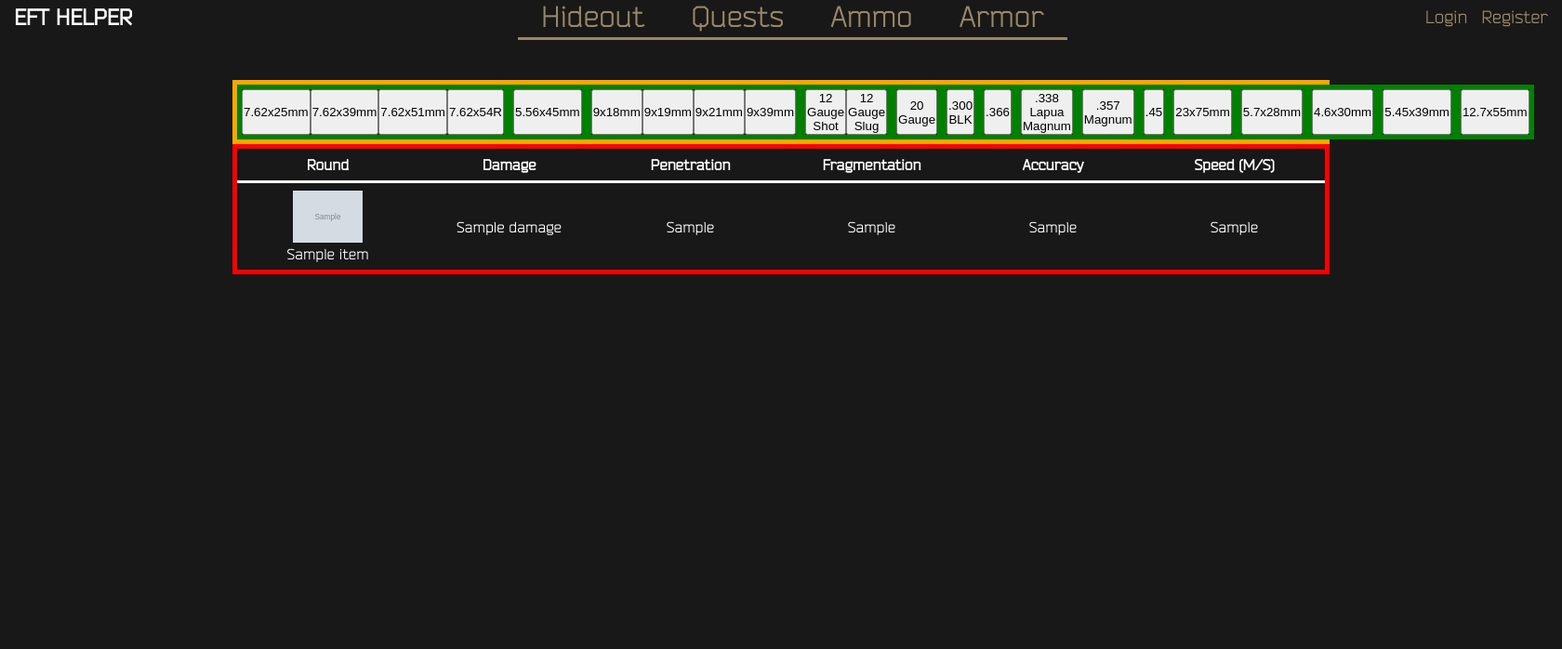
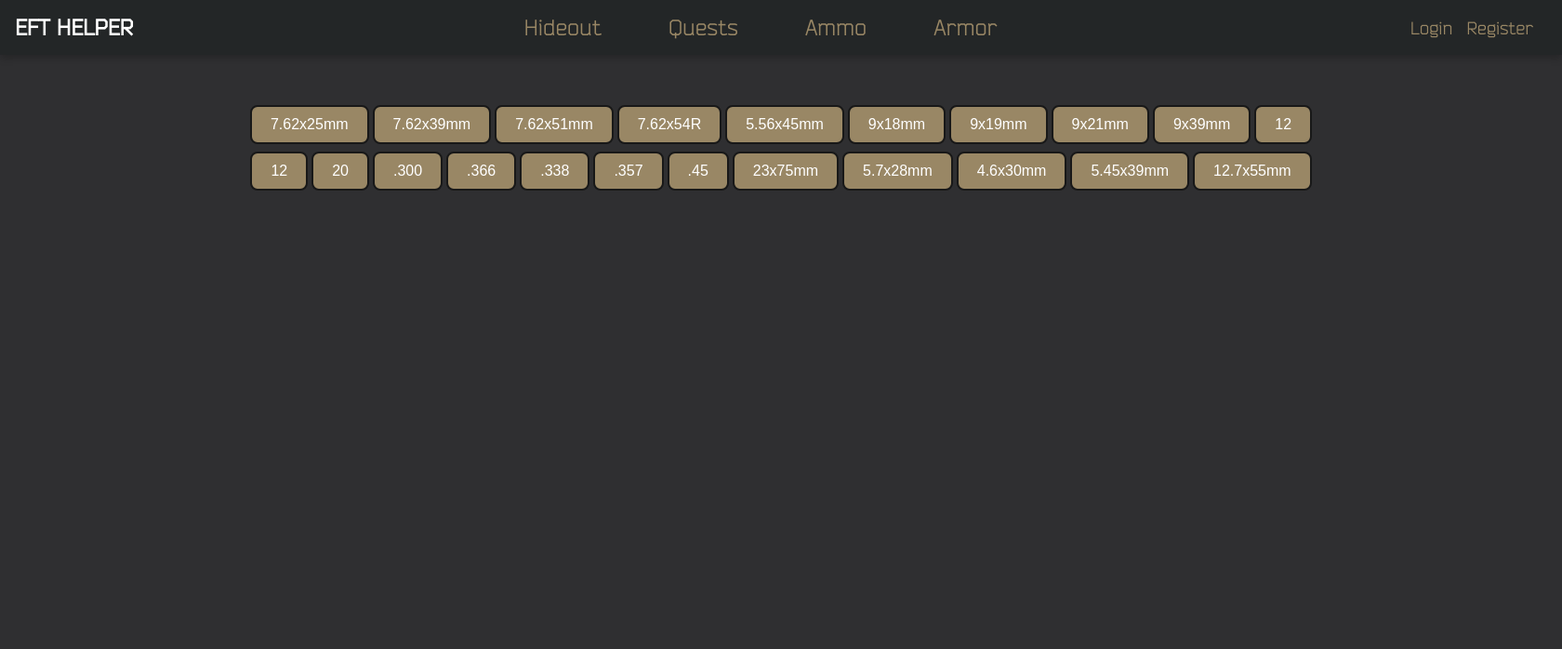
Before and after one commit to NathanSteinway/EFT_Helper, a Flask app: page /ammo in a window 1680 px wide. Shown: the top 698 px of the page at 93% size. Run offline with Flask 3, Linux system fonts and the light colour scheme; tables that the repository leaves empty hold one stand-in row (values such as "Sample post"); grey boxes marked "Sample" are stand-in pictures; a database or web service that is not in the repository returns one stand-in record (values such as "Sample title"); data that the repository does not hold is empty.

Commit message:
styled up the site

```diff
--- a/static/armor.js
+++ b/static/armor.js
@@ -1,6 +1,10 @@
 document.querySelectorAll('.armorClass').forEach(button => {
     button.addEventListener('click', function(event) {
         const armorLvl = event.target.value;
+
+        let chart = document.querySelector('.armor-box')
+
+        chart.style.visibility = 'visible';
 
         console.log(armorLvl)
 
--- a/static/caliber.js
+++ b/static/caliber.js
@@ -1,6 +1,10 @@
 document.querySelectorAll('.caliberBtn').forEach(button => {
     button.addEventListener('click', function(event) {
         const caliber = event.target.value;
+
+        let chart = document.querySelector('.ammo-box')
+
+        chart.style.visibility = 'visible';
 
         console.log(caliber)
 
--- a/static/styles.css
+++ b/static/styles.css
@@ -14,6 +14,7 @@
 }
 
 .flashes {
+    width: 100%;
     text-align: center;
     padding-top: 15px;
     list-style-type: none;
@@ -21,19 +22,40 @@
 
 }
 
+.welcome {
+    width: 100%;
+    padding-top: 10px;
+    text-align: center;
+}
+
 body {
     font-family: Bender;
-    background-color: #181818;
+    background-color: #2F2F31;
     color: white;
 }
 
+
 nav {
-    display:flex;
+    color: white;
+    display: flex;
     justify-content: space-between;
+    padding: 1em;
+    align-items: center;
+    background-color: #232627;
+    box-shadow: 0 4px 8px rgba(0, 0, 0, 0.2);
+    position: relative;
+    z-index: 1000;
 }
 
 nav h1 {
-    padding-left: 15px;
+    font-size: 1.5em;
+    font-weight: bold;
+}
+
+nav h1 a {
+    text-decoration: none;
+    color: inherit;
+    background-color: transparent;
 }
 
 nav ul {
@@ -42,7 +64,6 @@ nav ul {
     align-items: center;
     text-align: center;
     list-style-type: none;
-    padding-left: 30px;
 }
 
 nav div {
@@ -53,13 +74,18 @@ nav div {
 }
 
 nav ul li a {
-    color:#998765;
-    font-size: xx-large;
-    border-bottom: solid;
-    padding-bottom: 5px;
-    padding-left: 25px;
-    padding-right: 25px;
+    font-size: 1.5em;
+    color: #998765;
     text-decoration: none;
+    margin-right: 1em;
+    padding: 0.5em 1em;
+    transition: background-color 0.3s;
+}
+
+nav ul li a:hover {
+    background-color: #998765;
+    color: black;
+    border-radius: 4px;
 }
 
 .log-stuff {
@@ -88,6 +114,7 @@ nav ul li a {
 
 .login_form {
     text-align: center;
+    padding-top: 15px;
 }
 
 .register_form {
@@ -106,6 +133,26 @@ nav ul li a {
     font-size: larger;
     border-bottom: none;
     text-decoration: none;
+}
+
+.btn-box button {
+    background-color: #998765;
+    color: white;
+    border: 2px solid #181818;
+    padding: 10px 20px;
+    text-align: center;
+    text-decoration: none;
+    display: inline-block;
+    font-size: 16px;
+    margin: 4px 2px;
+    cursor: pointer;
+    border-radius: 8px;
+    transition: background-color 0.3s;
+}
+
+.btn-box button:hover {
+    background-color: #181818;
+    color: #998765;
 }
 
 /* HIDEOUT PAGE --------------------------------------------------------------------------- */
@@ -141,6 +188,7 @@ main h1 {
     border-bottom: solid;
     padding-bottom: 25px;
 }
+
 .loot_category ul {
     padding: 0;
 }
@@ -177,17 +225,22 @@ main h1 {
 }
 
 .ammo-box {
-    border: 5px solid red;
+    background-color: #181818;
+    visibility: hidden;
+    border: 5px solid #998765;
 }
 
 .btn-container {
     display:flex;
-    border: 5px solid orange;
+    /* border: 5px solid orange; */
 }
 
 .btn-box {
     display:flex;
-    border: 5px solid green;
+    width: 100%;
+    flex-wrap: wrap;
+    justify-content: center;
+    /* border: 5px solid green; */
 }
 
 table {
@@ -202,12 +255,16 @@ th, td {
 }
 
 th {
-    border-bottom: 3px solid white;
+    border-bottom: 3px solid #998765;
 }
 
 /* zebra stripes */
-tr:nth-child(even) {
+/* tr:nth-child(even) {
     background-color: #2c2c2c;
+} */
+
+tr {
+    border-bottom: 3px solid #998765;
 }
 
 tr:hover {
@@ -222,8 +279,12 @@ tr:hover {
 }
 
 .armor-box {
-    border: 5px solid red;
+    background-color: #181818;
+    visibility: hidden;
+    border: 5px solid #998765;
 }
+
+
 
 /* quest page */
 
@@ -233,5 +294,7 @@ tr:hover {
 }
 
 .quest-box {
-    border: 5px solid red;
+    background-color: #181818;
+    visibility: hidden;
+    border: 5px solid #998765;
 }
--- a/static/trader.js
+++ b/static/trader.js
@@ -1,6 +1,10 @@
 document.querySelectorAll('.traderBtn').forEach(button => {
     button.addEventListener('click', function(event) {
         const trader = event.target.value;
+
+        let chart = document.querySelector('.quest-box')
+
+        chart.style.visibility = 'visible';
 
         console.log(trader)
 
--- a/templates/ammo.html
+++ b/templates/ammo.html
@@ -13,65 +13,39 @@
             <button class="caliberBtn" id="7.62x39mm" value="Caliber762x39">7.62x39mm</button>
             <button class="caliberBtn" id="7.62x51mm" value="Caliber762x51">7.62x51mm</button>
             <button class="caliberBtn" id="7.62x51mm" value="Caliber762x54R">7.62x54R</button>
-        </div>
 
-        <div class="btn-box" id="5.56">
             <button class="caliberBtn" id="5.56x45mm" value="Caliber556x45NATO">5.56x45mm</button>
-        </div>
 
-        <div class="btn-box" id="9x">
             <button class="caliberBtn" id="9x18mm" value="Caliber9x18PM">9x18mm</button>
             <button class="caliberBtn" id="9x19mm" value="Caliber9x19PARA">9x19mm</button>
             <button class="caliberBtn" id="9x21mm" value="Caliber9x21">9x21mm</button>
             <button class="caliberBtn" id="9x39mm" value="Caliber9x39">9x39mm</button>
-        </div>
 
-        <div class="btn-box" id="12g">
-            <button class="caliberBtn" id="12GaugeShot" value="Caliber12g">12 Gauge Shot</button>
-            <button class="caliberBtn" id="12GaugeSlug" value="Caliber12g">12 Gauge Slug</button>
-        </div>
 
-        <div class="btn-box" id="20g">
-            <button class="caliberBtn" id="20Gauge" value="Caliber20g">20 Gauge</button>
-        </div>
+            <button class="caliberBtn" id="12GaugeShot" value="Caliber12g">12</button>
+            <button class="caliberBtn" id="12GaugeSlug" value="Caliber12g">12</button>
 
-        <div class="btn-box" id="300">
-            <button class="caliberBtn" id=".300 BLK" value="Caliber762x35">.300 BLK</button>
-        </div>
 
-        <div class="btn-box" id="366">
+            <button class="caliberBtn" id="20Gauge" value="Caliber20g">20</button>
+
+            <button class="caliberBtn" id=".300 BLK" value="Caliber762x35">.300</button>
+
             <button class="caliberBtn" id=".366" value="Caliber366TKM">.366</button>
-        </div>
 
-        <div class="btn-box" id="338">
-            <button class="caliberBtn" id=".338LapuaMagnum" value="Caliber86x70">.338 Lapua Magnum</button>
-        </div>
+            <button class="caliberBtn" id=".338LapuaMagnum" value="Caliber86x70">.338</button>
 
-        <div class="btn-box" id="357">
-            <button class="caliberBtn" id=".357 Magnum" value="Caliber9x33R">.357 Magnum</button>
-        </div>
+            <button class="caliberBtn" id=".357 Magnum" value="Caliber9x33R">.357</button>
 
-        <div class="btn-box" id="45">
             <button class="caliberBtn" id=".45" value="Caliber1143x23ACP">.45</button>
-        </div>
 
-        <div class="btn-box" id="23">
             <button class="caliberBtn" id="23x75mm" value="Caliber23x75">23x75mm</button>
-        </div>
 
-        <div class="btn-box" id="57">
             <button class="caliberBtn" id="5.7x28mm" value="Caliber57x28">5.7x28mm</button>
-        </div>
 
-        <div class="btn-box" id="46">
             <button class="caliberBtn" id="4.6x30mm" value="Caliber46x30">4.6x30mm</button>
-        </div>
 
-        <div class="btn-box" id="545">
             <button class="caliberBtn" id="5.45x39mm" value="Caliber545x39">5.45x39mm</button>
-        </div>
 
-        <div class="btn-box" id="127">
             <button class="caliberBtn" id="12.7x55mm" value="Caliber127x55">12.7x55mm</button>
         </div>
     </div>
--- a/templates/base.html
+++ b/templates/base.html
@@ -16,7 +16,11 @@
             <nav>
                 <div>
 
-                    <h1>EFT HELPER</h1>
+                    <h1>
+                        <a href="https://github.com/NathanSteinway/EFT_Helper">
+                            EFT HELPER
+                        </a>
+                    </h1>
 
                 </div>
                 <ul>
--- a/templates/login.html
+++ b/templates/login.html
@@ -23,7 +23,7 @@
         {{form.password}}
         {{form.submit}}
     </form>
-    <h2>
+    <h2 class="welcome">
         {% if current_user.is_authenticated %}
             Hi {{ current_user.user_name }}!
         {% endif %}
```
Also changed, not shown: templates/armor.html (+6 -6 lines), templates/quests.html (+7 -2 lines).
